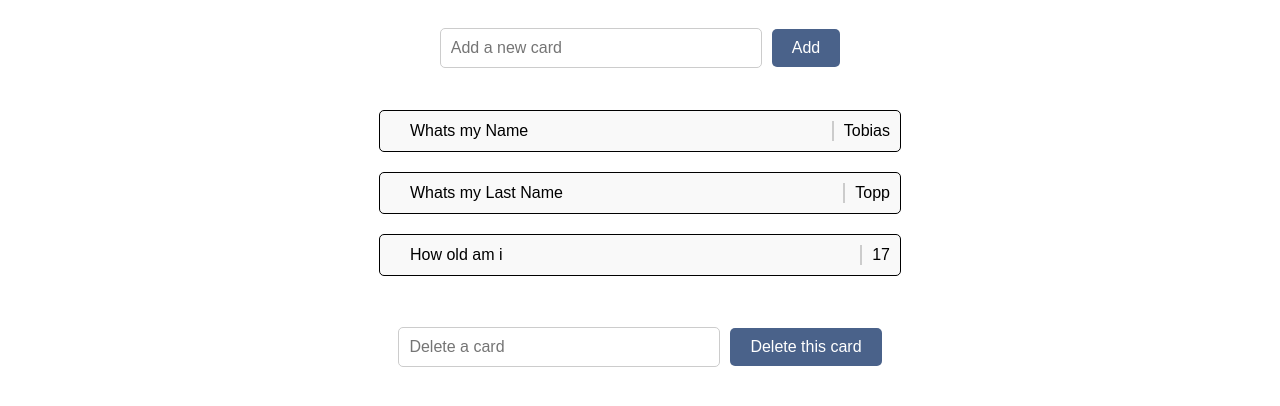
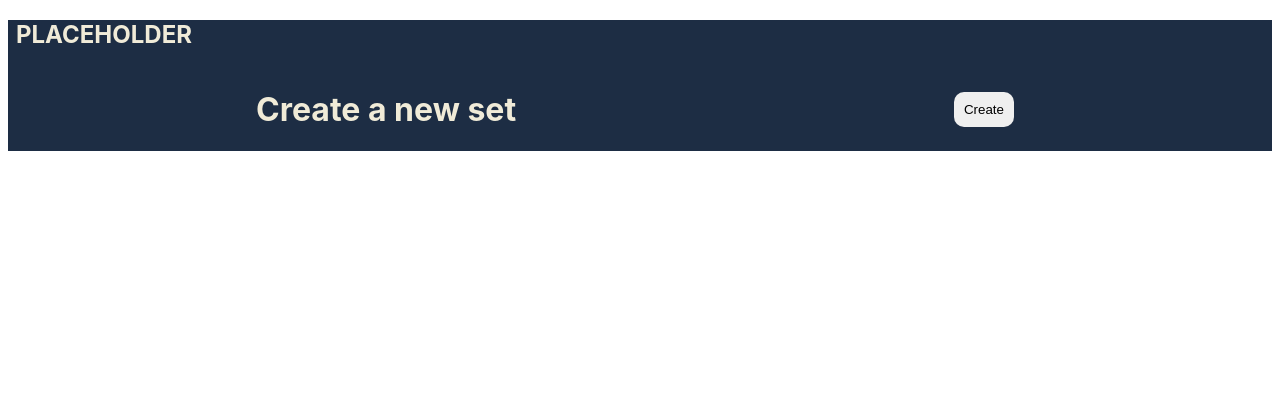
Before and after one commit to ToppTobi/Quiz-Project, an Angular app: page /createSet in a window 1280 px wide. Before the commit this address led to /cards. Shown: the top 406 px of the page. Built offline with nearby package versions, Linux system fonts and the light colour scheme.

Commit message:
Startet with design from createSet Component

```diff
--- a/src/app.routes.ts
+++ b/src/app.routes.ts
@@ -1,11 +1,15 @@
 import {NgModule} from '@angular/core';
 import {RouterModule, Routes} from '@angular/router';
 import {QuizzesComponent} from './components/quizzes/quizzes.component';
+import {CardItem} from './shared/models/CardItem';
+import {CreateSetComponent} from './components/create-set/create-set.component';
 
 
 export const routes: Routes = [
   { path: 'cards', component: QuizzesComponent }, // Standardroute
-  { path: '**', redirectTo: 'cards' } // Fallback
+  {path: 'createSet', component: CreateSetComponent},
+  { path: '**', redirectTo: 'createSet' } // Fallback
+
 ];
 
 
--- a/src/components/create-set/create-set.component.css
+++ b/src/components/create-set/create-set.component.css
@@ -0,0 +1,38 @@
+html {
+  font-family: Inter, sans-serif;
+  color: #F0EBD8;
+  background-color: #1D2D44;
+}
+
+main {
+  padding: 0 15rem;
+}
+
+.first-container{
+  display: flex;
+  align-content: center;
+}
+
+.create-set-container {
+  position: relative;
+  display: flex;
+
+}
+.create-set-title {
+  position: relative;
+  width: auto;
+}
+
+.create-set-btn-container {
+  position: relative;
+  width: auto;
+  padding: 10px;
+  align-content: center;
+  margin-left: auto;
+}
+
+.create-button {
+padding: 10px;
+  border: none;
+  border-radius: 10px;
+}
--- a/src/components/create-set/create-set.component.html
+++ b/src/components/create-set/create-set.component.html
@@ -1 +1,21 @@
-<p>create-set works!</p>
+<html>
+<body>
+<header>
+  <h2>PLACEHOLDER</h2>
+</header>
+<main>
+  <div class="first-container">
+    <div class="create-set-container">
+      <div class="create-set-title">
+        <h1>Create a new set</h1>
+      </div>
+    </div>
+    <div class="create-set-btn-container">
+      <button class="create-button">
+        Create
+      </button>
+    </div>
+  </div>
+</main>
+</body>
+</html>
```
